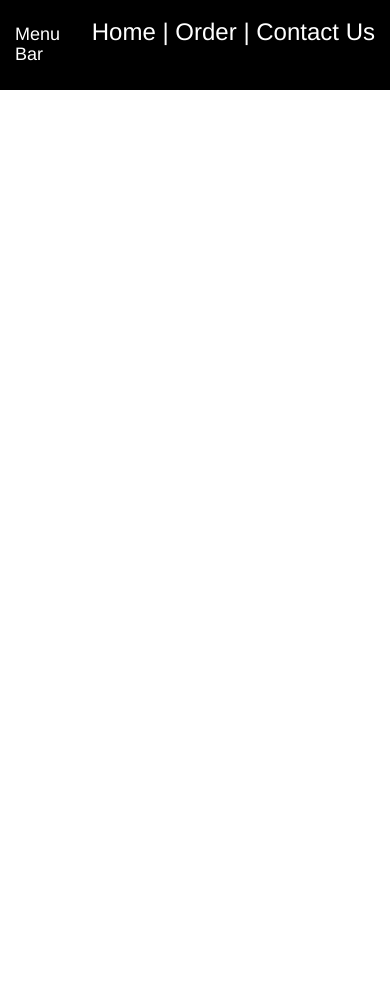
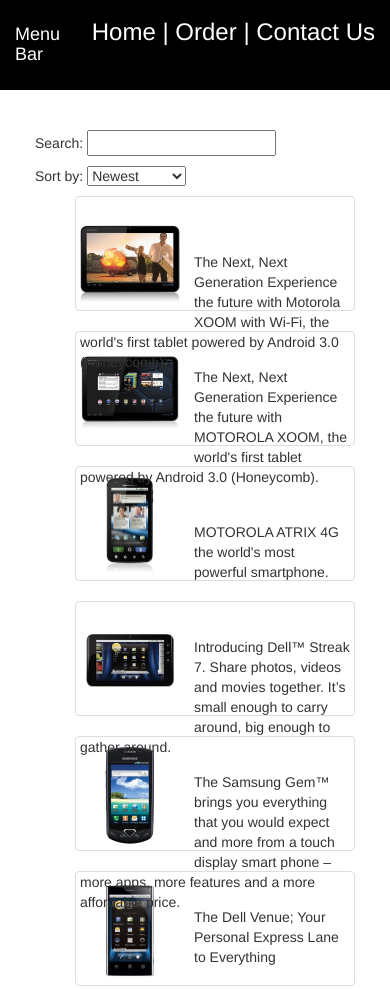
Before and after one commit to dustinvforsyth/angularjs, a website: page app/index.html in a window 390 px wide. Shown: the top 989 px of the page. Before the commit the page ends 844 px from the top, so only its background shows below. Drawn offline with nearby package versions, Linux system fonts and the light colour scheme; some packages are replaced by stand-ins of ours.

Commit message:
fixes broken phone-list component

```diff
--- a/app/index.html
+++ b/app/index.html
@@ -22,7 +22,7 @@
   <script src="core/phone/phone.module.js"></script>
   <script src="core/phone/phone.service.js"></script>
   <script src="phone-list/phone-list.module.js"></script>
-  <script src="phone-list/phone-list.module.js"></script>
+  <script src="phone-list/phone-list.component.js"></script>
   <script src="services/shopping-cart.module.js"></script>
   <script src="services/shopping-cart.js"></script>
   <script src="phone-detail/phone-detail.module.js"></script>
--- a/package.json
+++ b/package.json
@@ -29,6 +29,7 @@
     "update-index-async": "node -e \"var fs=require('fs'),indexFile='app/index-async.html',loaderFile='app/bower_components/angular-loader/angular-loader.min.js',loaderText=fs.readFileSync(loaderFile,'utf-8').split(/sourceMappingURL=angular-loader.min.js.map/).join('sourceMappingURL=bower_components/angular-loader/angular-loader.min.js.map'),indexText=fs.readFileSync(indexFile,'utf-8').split(/\\/\\/@@NG_LOADER_START@@[\\s\\S]*\\/\\/@@NG_LOADER_END@@/).join('//@@NG_LOADER_START@@\\n'+loaderText+'    //@@NG_LOADER_END@@');fs.writeFileSync(indexFile,indexText);\""
   },
   "dependencies": {
-    "@uirouter/angularjs": "^1.0.15"
+    "@uirouter/angularjs": "^1.0.15",
+    "ui-router": "^1.0.0-alpha.3"
   }
 }
```
Also changed, not shown: 1 other file.
